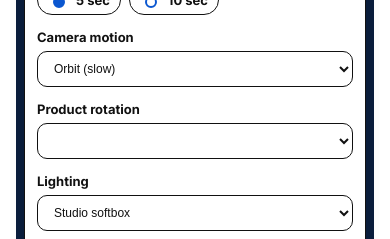
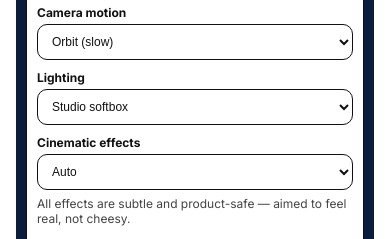
Before and after one commit to sellova-team/Sellova, a Next.js app: page /generate-video in a window 390 px wide. Shown: the part 751-990 px from the top of the page. Built offline with nearby package versions, Linux system fonts and the light colour scheme.

Commit message:
update plans page and mobile fixes

```diff
--- a/app/generate-video/page.tsx
+++ b/app/generate-video/page.tsx
@@ -1,4 +1,5 @@
 "use client";
+
 import Image from "next/image";
 import Link from "next/link";
 import React from "react";
@@ -14,7 +15,6 @@ type PlatformOpt =
   | "amazon";
 type LengthOpt = "5" | "10";
 type MotionOpt = "static" | "pan" | "orbit-slow" | "orbit-medium";
-type RotationOpt = "none" | "slow" | "medium";
 type LightOpt =
   | "studio-softbox"
   | "three-point"
@@ -38,21 +38,19 @@ export default function GenerateVideoPage() {
   const [platform, setPlatform] = React.useState<PlatformOpt>("instagram-post");
   const [length, setLength] = React.useState<LengthOpt>("5");
 
-  // کنترل‌های حرکت و نور و افکت
+  // کنترل‌های حرکت، نور، افکت
   const [motion, setMotion] = React.useState<MotionOpt>("orbit-slow");
-  const [rotation, setRotation] = React.useState<RotationOpt>("slow");
   const [lighting, setLighting] = React.useState<LightOpt>("studio-softbox");
   const [effects, setEffects] = React.useState<EffectOpt>("auto");
 
   // پرامپت
   const [prompt, setPrompt] = React.useState("");
 
-  // ✅ آدرس ویدیو برای دانلود (هر زمان ویدیو ساختی، setVideoUrl بده)
+  // ✅ آدرس ویدیو برای دانلود
   const [videoUrl, setVideoUrl] = React.useState<string | null>(null);
 
-  // ✅ دکمه‌ی دانلود ویدیو
   const downloadVideo = () => {
-    const url = videoUrl ?? "/demo.mp4"; // اگر هنوز URL ندادی، از یک فایل پیش‌فرض استفاده می‌کند
+    const url = videoUrl ?? "/demo.mp4";
     const a = document.createElement("a");
     a.href = url;
     a.download = `sellova_${Date.now()}.mp4`;
@@ -87,28 +85,23 @@ export default function GenerateVideoPage() {
         : platform === "amazon"
         ? "Amazon main image video (1:1)"
         : "custom size";
+
     parts.push(`Create a ${lenText} product promo video for ${platText}.`);
 
     const motionMap: Record<MotionOpt, string> = {
       static: "static camera",
       pan: "subtle lateral camera pan",
-      "orbit-slow": "slow, smooth orbital camera move around the product",
+      "orbit-slow": "slow orbital camera move around the product",
       "orbit-medium": "medium-speed orbital camera move around the product",
     };
-    const rotMap: Record<RotationOpt, string> = {
-      none: "no product rotation",
-      slow: "slow product rotation (3–6°/frame feel)",
-      medium: "moderate product rotation (6–10°/frame feel)",
-    };
-    parts.push(`${motionMap[motion]}, ${rotMap[rotation]}.`);
+    parts.push(motionMap[motion]);
 
     const lightMap: Record<LightOpt, string> = {
       "studio-softbox":
         "studio softbox lighting, soft shadows, controlled highlights",
       "three-point":
         "cinematic three-point lighting (key, fill, rim), natural shadow falloff",
-      "warm-sunset":
-        "warm sunset tone, golden highlights, gentle contrast",
+      "warm-sunset": "warm sunset tone, golden highlights, gentle contrast",
       "cool-studio":
         "cool neutral studio lighting, color-true, even exposure",
       "dramatic-spot":
@@ -118,19 +111,20 @@ export default function GenerateVideoPage() {
 
     const fxMap: Record<EffectOpt, string> = {
       auto:
-        "tasteful automatic micro-effects based on product category (e.g., soft smoke for luxury, light bokeh for cosmetics, tiny sparks for metal)",
+        "tasteful automatic micro-effects based on product category (e.g., soft smoke for luxury, bokeh for cosmetics)",
       none: "no cinematic effects",
-      "smoke-soft": "subtle soft smoke wisps behind the product",
-      "sparks-subtle": "very subtle metallic sparks, safe and minimal",
-      steam: "gentle steam plume for warmth",
-      bokeh: "creamy background bokeh for depth",
+      "smoke-soft": "subtle soft smoke behind the product",
+      "sparks-subtle": "very subtle metallic sparks",
+      steam: "gentle warm steam",
+      bokeh: "creamy background bokeh",
       "light-streaks": "subtle light streaks for premium motion",
     };
     parts.push(fxMap[effects]);
 
     parts.push(
-      "physically-plausible reflections, parallax-correct shadows, micro-contrast, no distortion, no warping of geometry."
+      "physically-plausible reflections, parallax-correct shadows, micro-contrast, no geometry warping."
     );
+
     setPrompt(parts.join(" "));
   };
 
@@ -233,7 +227,7 @@ export default function GenerateVideoPage() {
             </div>
           </div>
 
-          {/* Camera motion */}
+          {/* Motion */}
           <div className="field">
             <label className="label">
               {messages.generateVideo.cameraLabel}
@@ -250,29 +244,9 @@ export default function GenerateVideoPage() {
             </select>
           </div>
 
-          {/* Rotation */}
-          <div className="field">
-            <label className="label">
-              {messages.generateVideo.rotationLabel}
-            </label>
-            <select
-              className="select"
-              value={rotation}
-              onChange={(e) => setRotation(e.target.value as RotationOpt)}
-            >
-              <option value="none">{messages.generateVideo.rotationNone}</option>
-              <option value="slow">{messages.generateVideo.rotationSlow}</option>
-              <option value="medium">
-                {messages.generateVideo.rotationMedium}
-              </option>
-            </select>
-          </div>
-
           {/* Lighting */}
           <div className="field">
-            <label className="label">
-              {messages.generateVideo.lightingLabel}
-            </label>
+            <label className="label">Lighting</label>
             <select
               className="select"
               value={lighting}
@@ -345,7 +319,8 @@ export default function GenerateVideoPage() {
           {/* Dynamic credit cost line */}
           <div className="metaRow" style={{ marginTop: 6 }}>
             <div className="muted">
-              {messages.generateVideo.creditCostLabel}:&nbsp;<b>{creditCost}</b>
+              {messages.generateVideo.creditCostLabel}:&nbsp;
+              <b>{creditCost}</b>
             </div>
             <div className="muted">
               {platform === "amazon"
@@ -410,14 +385,12 @@ export default function GenerateVideoPage() {
           font-family: Inter, "Segoe UI", system-ui, -apple-system, Roboto,
             Arial, sans-serif;
         }
-
         .hdr {
           margin-top: 6px;
           margin-bottom: 6px;
           display: flex;
           justify-content: center;
         }
-
         .logo {
           display: block;
           width: auto;
@@ -425,7 +398,6 @@ export default function GenerateVideoPage() {
           image-rendering: -webkit-optimize-contrast;
           filter: drop-shadow(0 1px 0.5px rgba(0, 0, 0, 0.35));
         }
-
         .title {
           color: #fff;
           text-align: center;
@@ -436,17 +408,15 @@ export default function GenerateVideoPage() {
           position: relative;
           z-index: 2;
         }
-
         .grid {
           width: 100%;
           max-width: 1160px;
           display: grid;
           grid-template-columns: 1fr;
           gap: 20px;
-          margin-top: 8px;
+          margin-top: 0;
           transform: translateY(-10px);
         }
-
         @media (min-width: 980px) {
           .grid {
             grid-template-columns: 1fr 1fr;
@@ -454,7 +424,6 @@ export default function GenerateVideoPage() {
             transform: translateY(-95px);
           }
         }
-
         .card {
           background: #fff;
           border: 1px solid #111;
@@ -463,11 +432,9 @@ export default function GenerateVideoPage() {
           box-shadow: 0 1px 0 rgba(0, 0, 0, 0.06),
             0 6px 18px rgba(0, 0, 0, 0.06);
         }
-
         .uploadWrap {
           padding: 6px 2px 8px;
         }
-
         .uploadBox {
           border: 2px dashed #222;
           border-radius: 12px;
@@ -475,7 +442,6 @@ export default function GenerateVideoPage() {
           text-align: center;
           background: #fafcff;
         }
-
         .uploadIcon {
           width: 34px;
           height: 34px;
@@ -488,13 +454,11 @@ export default function GenerateVideoPage() {
           font-size: 18px;
           border: 1px solid #bcd6ff;
         }
-
         .uploadTitle {
           font-weight: 700;
           color: #0b1e3d;
           margin-bottom: 6px;
         }
-
         .actionsRow {
           display: flex;
           align-items: center;
@@ -507,7 +471,6 @@ export default function GenerateVideoPage() {
         .field {
           margin-top: 14px;
         }
-
         .label {
           display: block;
           font-size: 13px;
@@ -515,7 +478,6 @@ export default function GenerateVideoPage() {
           margin-bottom: 6px;
           font-weight: 700;
         }
-
         .hint {
           margin-top: 6px;
           font-size: 12px;
@@ -532,7 +494,6 @@ export default function GenerateVideoPage() {
           padding: 0 12px;
           outline: none;
         }
-
         .select:focus {
           box-shadow: 0 0 0 3px rgba(22, 119, 255, 0.15);
           border-color: #0b57d0;
@@ -542,7 +503,6 @@ export default function GenerateVideoPage() {
           display: inline-flex;
           gap: 8px;
         }
-
         .segItem {
           border: 1px solid #111;
           border-radius: 999px;
@@ -557,7 +517,6 @@ export default function GenerateVideoPage() {
           align-items: center;
           gap: 8px;
         }
-
         .segItem input {
           appearance: none;
           width: 12px;
@@ -565,11 +524,9 @@ export default function GenerateVideoPage() {
           border: 2px solid #0b57d0;
           border-radius: 50%;
         }
-
         .segItem input:checked {
           background: #0b57d0;
         }
-
         .segItem:hover {
           background: #f7faff;
         }
@@ -580,7 +537,6 @@ export default function GenerateVideoPage() {
           gap: 8px;
           align-items: start;
         }
-
         .textarea {
           min-height: 92px;
           resize: vertical;
@@ -592,7 +548,6 @@ export default function GenerateVideoPage() {
           outline: none;
           line-height: 1.5;
         }
-
         .textarea:focus {
           box-shadow: 0 0 0 3px rgba(22, 119, 255, 0.15);
           border-color: #0b57d0;
@@ -606,42 +561,34 @@ export default function GenerateVideoPage() {
           cursor: pointer;
           transition: transform 0.05s ease, box-shadow 0.15s ease;
         }
-
         .btn:active {
           transform: translateY(1px);
         }
-
         .btnGhost {
           background: #fff;
           color: #0b57d0;
           border: 1px solid #0b57d0;
         }
-
         .btnGhost:hover {
           background: #f0f6ff;
         }
-
         .btnLight {
           background: #f5f7fb;
           color: #111;
           border: 1px solid #111;
         }
-
         .btnLight:hover {
           background: #eef2f8;
         }
-
         .btnPrimary {
           background: #1483ff;
           color: #fff;
           border: 1px solid #0b57d0;
           box-shadow: 0 6px 18px rgba(20, 131, 255, 0.25);
         }
-
         .btnPrimary:hover {
           background: #0f74e6;
         }
-
         .btnBlock {
           width: 100%;
         }
@@ -655,11 +602,9 @@ export default function GenerateVideoPage() {
           color: #111;
           font-size: 13px;
         }
-
         .muted {
           color: #333;
         }
-
         .genRow {
           margin-top: 10px;
         }
@@ -674,7 +619,6 @@ export default function GenerateVideoPage() {
           padding: 16px;
           box-shadow: 0 14px 40px rgba(0, 0, 0, 0.18);
         }
-
         .previewFrame {
           border: 1px solid #111;
           border-radius: 12px;
@@ -684,7 +628,6 @@ export default function GenerateVideoPage() {
           place-items: center;
           min-height: 420px;
         }
-
         .previewImg {
           width: min(360px, 46vw);
           height: auto;
@@ -693,7 +636,6 @@ export default function GenerateVideoPage() {
           background: #111;
           display: block;
         }
-
         .previewCaption {
           color: #ffffff;
           font-size: 13px;
@@ -720,45 +662,46 @@ export default function GenerateVideoPage() {
         .pg[dir="rtl"] .hint {
           text-align: right;
         }
-
         .pg[dir="rtl"] .actionsRow {
           flex-direction: row-reverse;
         }
-
         .pg[dir="rtl"] .promptRow {
           direction: rtl;
           grid-template-columns: 1fr auto;
         }
 
-        /* ===== فقط موبایل (زیر 640px) — لوگو کوچیک و همه‌چیز بالا ===== */
-        @media (max-width: 640px) {
+        /* ============= Mobile only ============= */
+        @media (max-width: 768px) {
           .pg {
-            padding: 8px 8px 20px;
+            padding: 6px 10px 20px;
           }
 
           .hdr {
-            margin-top: 0;
-            margin-bottom: 4px;
+            margin-top: 2px;
+            margin-bottom: 0;
           }
 
+          /* 👇 لوگو خیلی کوچیک و چسبیده به بالا */
           .logo {
-            width: 70px !important; /* 👈 حدودا ۶–۷ برابر کوچیک‌تر از دسکتاپ */
-            height: auto !important;
+            max-width: 90px;
+            height: auto;
           }
 
+          /* 👇 عنوان نزدیک لوگو و کم‌فاصله */
           .title {
             font-size: 22px;
-            margin: 6px 0 12px; /* نزدیک لوگو و بیرون از کارت */
+            margin: 6px 0 10px;
           }
 
+          /* 👇 فرم‌ها و کارت‌ها بالاتر و جمع‌وجورتر */
           .grid {
             margin-top: 0;
-            transform: translateY(0); /* کارت‌ها زیر تایتل شروع می‌شوند */
-            gap: 12px;
+            gap: 14px;
+            transform: translateY(0);
           }
 
           .card {
-            padding: 12px;
+            padding: 10px;
             border-radius: 12px;
           }
 
@@ -782,11 +725,22 @@ export default function GenerateVideoPage() {
           .btn {
             height: 36px;
             font-size: 12px;
+            padding: 0 10px;
           }
 
           .select {
             height: 36px;
             font-size: 12px;
+            padding: 0 10px;
+          }
+
+          .label {
+            font-size: 12px;
+            margin-bottom: 4px;
+          }
+
+          .field {
+            margin-top: 10px;
           }
         }
       `}</style>
```
